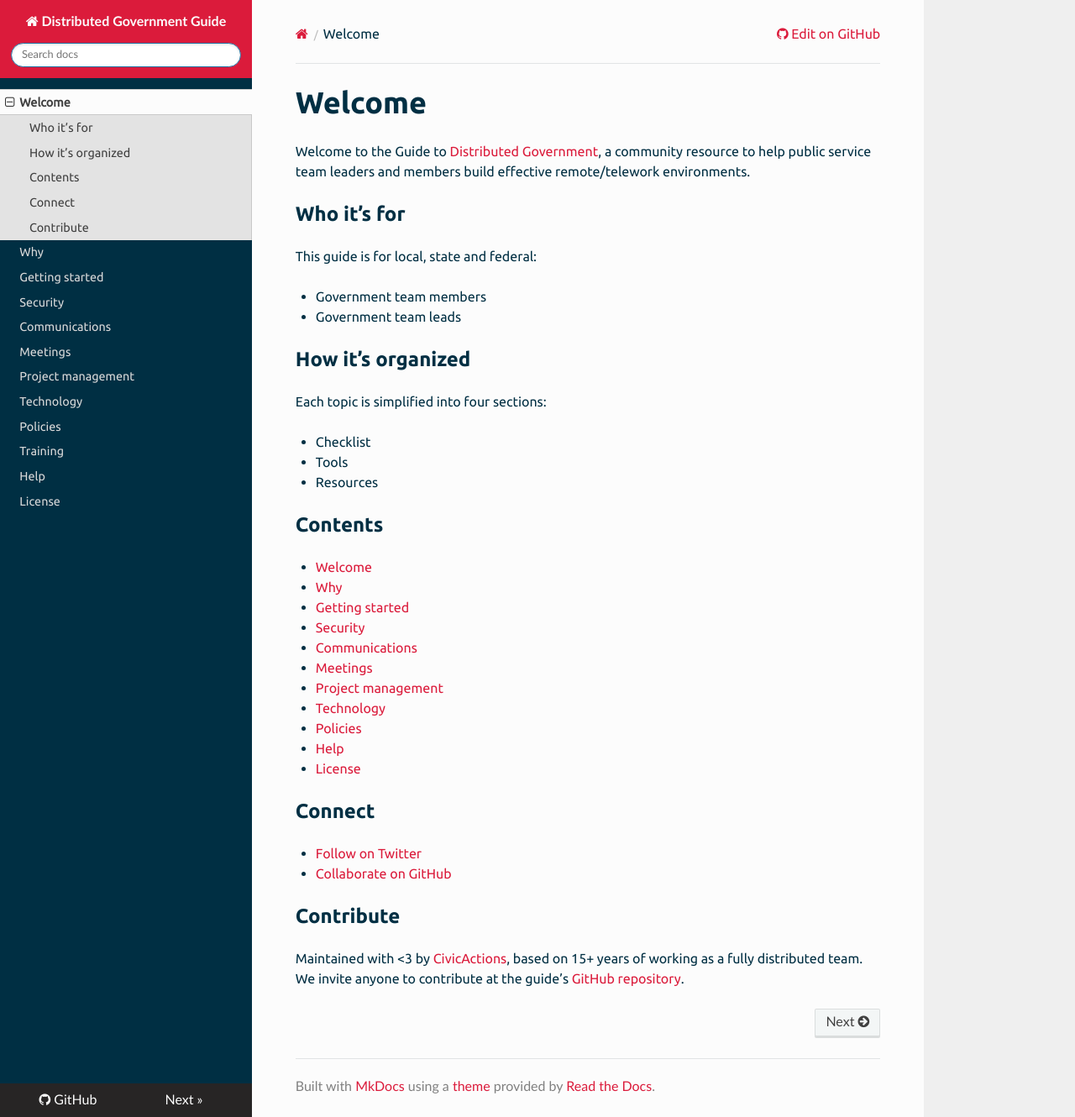
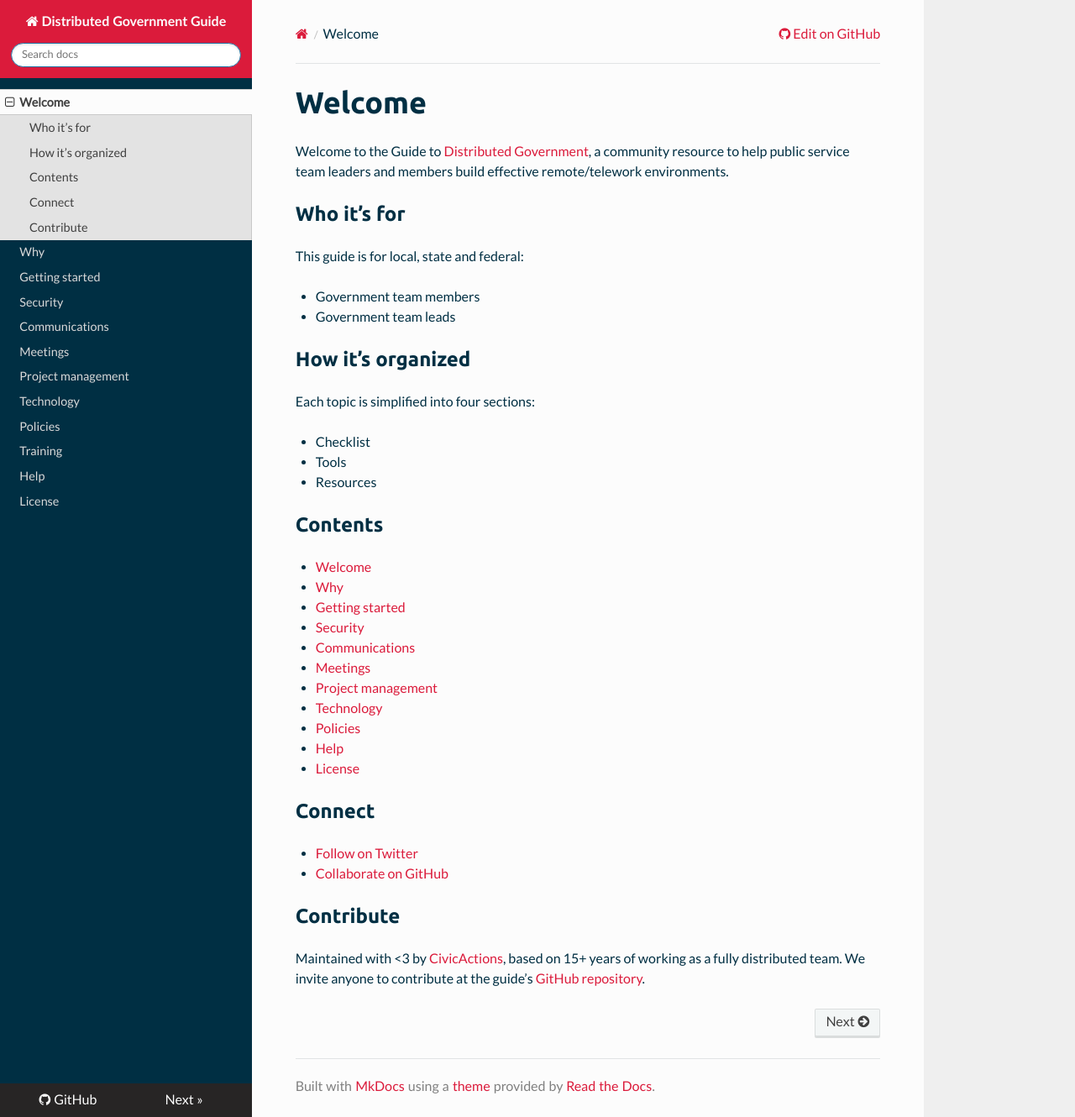
Before and after one commit to distributedgov/guide, an MkDocs documentation site: the page built from docs/README.md, in a window 1280 px wide and 1330 px high. Shown: the whole window at 84% size. Built offline with MkDocs 1.6.1, drawn with Linux system fonts in a browser that asks for light colours; nearby versions of some CDN libraries; old or Windows-style settings are respelled for this version of MkDocs.

Commit message:
Update extra.css

```diff
--- a/docs/css/extra.css
+++ b/docs/css/extra.css
@@ -1,5 +1,5 @@
 p, li, blockquote {
-  font-family: 'Ubuntu Regular', sans-serif;
+  font-family: 'Lato Regular', sans-serif;
 }
 h1, h2, h3, h4, h5, h6, .wy-nav-top a {
   font-family: 'Ubuntu Bold', sans-serif;
```
